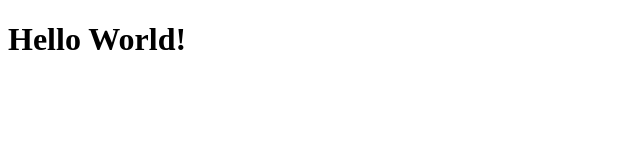
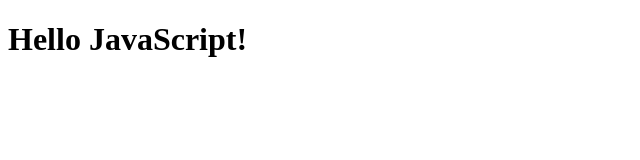
Before and after one commit to MJohnApril/testPR, a plain HTML site: page index.html in a window 1280 px wide. Shown: the whole page, without its empty margins (0-640 px from the left). Drawn offline with Linux system fonts and the light colour scheme.

Commit message:
Update h1 element text

```diff
--- a/index.html
+++ b/index.html
@@ -1,11 +1,11 @@
 <!DOCTYPE html>
 <html lang="en">
-<head>
-    <meta charset="UTF-8">
-    <meta name="viewport" content="width=device-width, initial-scale=1.0">
+  <head>
+    <meta charset="UTF-8" />
+    <meta name="viewport" content="width=device-width, initial-scale=1.0" />
     <title>testPullRequest</title>
-</head>
-<body>
-    <h1>Hello World!</h1>
-</body>
+  </head>
+  <body>
+    <h1>Hello JavaScript!</h1>
+  </body>
 </html>
```
